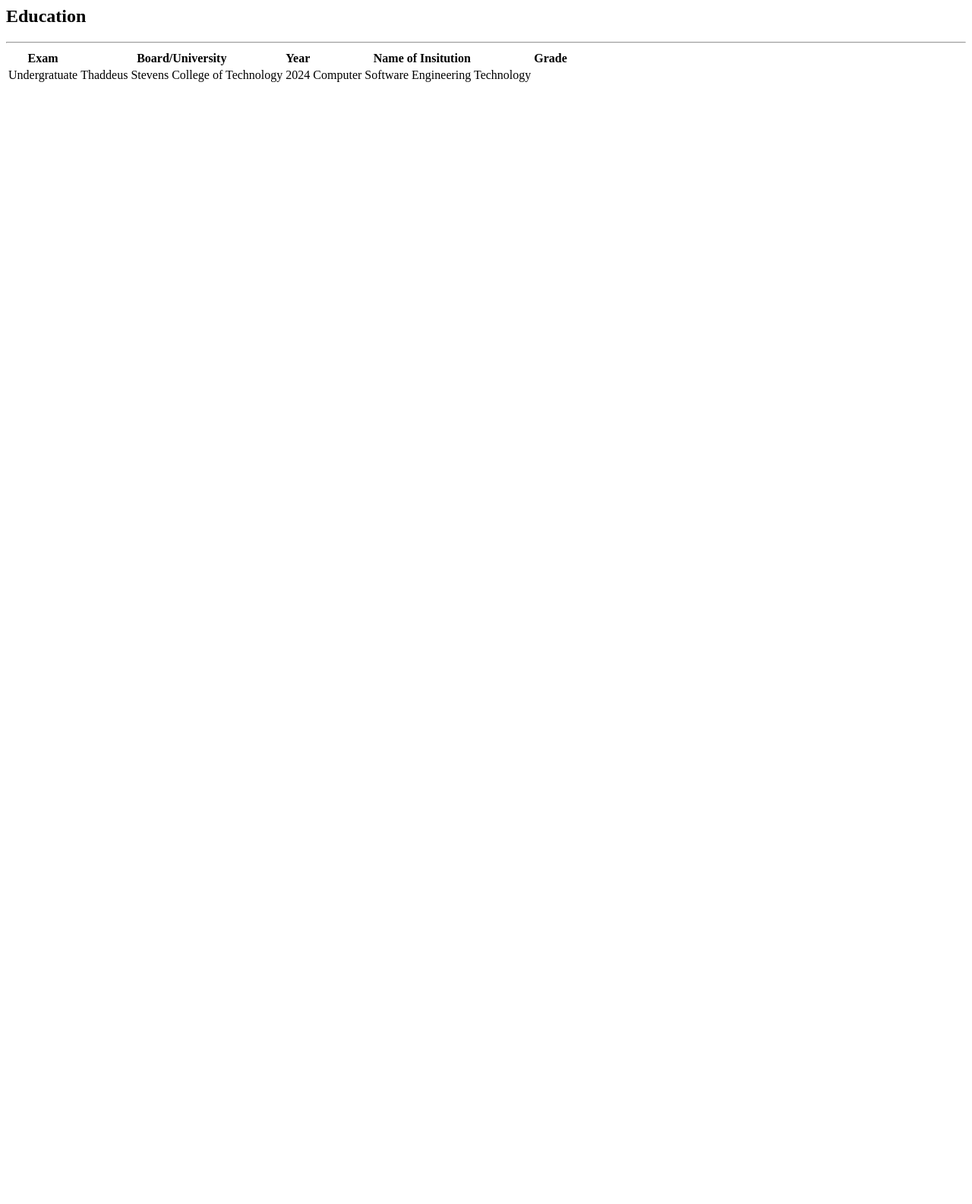
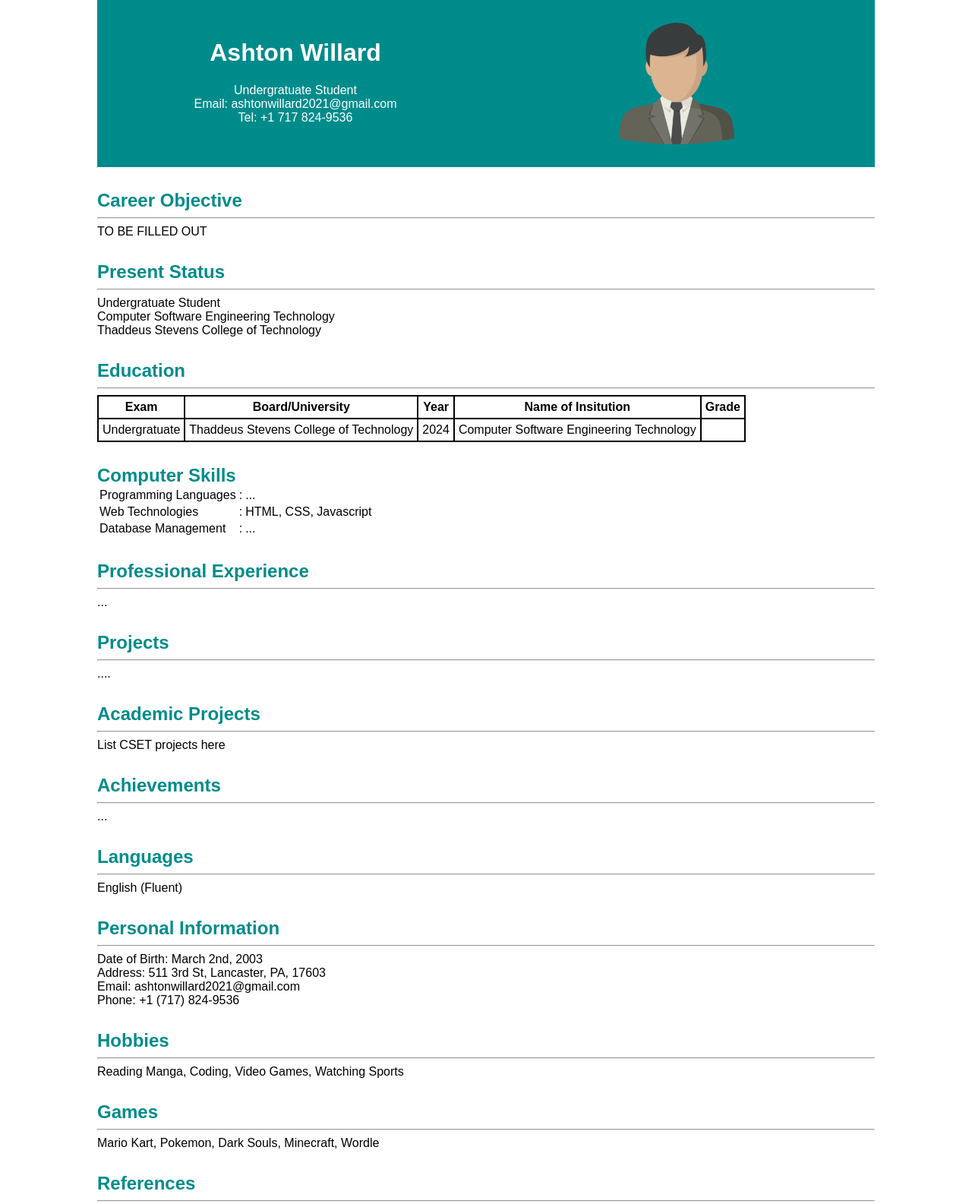
Before and after one commit to Ashton-Willard/Git, a plain HTML site: page index.html in a window 1280 px wide. Shown: the top 1585 px of the page at 76% size. Before the commit the page ends 800 px from the top, so only its background shows below. Drawn offline with Linux system fonts and the light colour scheme.

Commit message:
This is a message

```diff
--- a/index.html
+++ b/index.html
@@ -4,8 +4,37 @@
         <title>Ashton's CV</title>
     </head>
     <body>
+        <script>
+            console.log("Hello World")
+        </script>
 <div class="container">
-    <div class="header"></div>
+    <div class="header">
+        <div class="info">
+        <h1>Ashton Willard</h1>
+        <p>Undergratuate Student</p>
+        <p>Email: ashtonwillard2021@gmail.com</p>
+        <p>Tel: +1 717 824-9536</p>
+       </div>
+       <div class="img">
+        <img src="dummy.png" alt="dummy img" style="height: 100%;">
+       </div>
+    </div>
+    <div class="career-obj">
+        <h2 id="CO">Career Objective</h2>
+        <hr>
+        <p>TO BE FILLED OUT</p>
+    </div>
+    <div class="present">
+        <h2 id="PS">Present Status</h2>
+        <hr>
+        <p>
+            Undergratuate Student
+            <br>
+            Computer Software Engineering Technology
+            <br>
+            Thaddeus Stevens College of Technology
+        </p>
+    </div>
         <div class="education">
             <h2>Education</h2>
             <hr>
@@ -28,6 +57,82 @@
                 </tbody>
             </table>
         </div>
+<div class="computer-skills">
+    <h2>Computer Skills</h2>
+    <table>
+        <tbody>
+            <tr>
+                <td>Programming Languages</td>
+                <td>:</td>
+                <td>...</td>
+            </tr>
+            <tr>
+                <td>Web Technologies</td>
+                <td>:</td>
+                <td>HTML, CSS, Javascript</td>
+            </tr>
+            <tr>
+                <td>Database Management</td>
+                <td>:</td>
+                <td>...</td>
+            </tr>
+        </tbody>
+    </table>
+</div>
+<div class="pro-exp">
+    <h2>Professional Experience</h2>
+    <hr>
+    <p>...</p>
+</div>
+<div class="projects">
+    <h2>Projects</h2>
+    <hr>
+    <p>....</p>
+</div>
+<div class="academic-projects">
+    <h2>Academic Projects</h2>
+    <hr>
+    <p>List CSET projects here</p>
+</div>
+<div class="achievements">
+    <h2>Achievements</h2>
+    <hr>
+    <p>...</p>
+</div>
+<div class="lang">
+    <h2>Languages</h2>
+    <hr>
+    <p>English (Fluent)</p>
+</div>
+<div class="personal-info">
+    <h2>Personal Information</h2>
+    <hr>
+    <p>
+        Date of Birth: March 2nd, 2003
+        <br>
+        Address: 511 3rd St, Lancaster, PA, 17603
+        <br>
+        Email: ashtonwillard2021@gmail.com
+        <br>
+        Phone: +1 (717) 824-9536
+    </p>
+</div>
+<div id="hob" class="hobbies">
+    <h2>Hobbies</h2>
+    <hr>
+    <p>Reading Manga, Coding, Video Games, Watching Sports</p>
+</div>
+<div class="games">
+    <h2>Games</h2>
+    <hr>
+    <p>Mario Kart, Pokemon, Dark Souls, Minecraft, Wordle</p>
+</div>
+<div id="ref" class="references">
+    <h2>References</h2>
+    <hr>
+    <p>Available upon request</p>
+</div>
     </div>
+    <script src="scripts.js"></script>
     </body>
 </html>
--- /dev/null
+++ b/scripts.js
@@ -0,0 +1,6 @@
+// let headers = document.body.getElementsByTagName("h2");
+// for (let header of headers){
+// console.log(header.textContent);
+// }
+
+//To find a specific single node, you can give it an id attribute and use document.getElementById instead//
--- a/styles.css
+++ b/styles.css
@@ -0,0 +1,52 @@
+body{
+    font-family: Arial, sans-serif;
+    margin: 0;
+    padding: 0;
+}
+
+.container{
+    width: 80%;
+    margin: 0 auto;
+}
+
+.header{
+    background-color: darkcyan;
+    color: white;
+    text-align: center;
+    padding: 10px 10px 10px 10px;
+    display:flex;
+    height: 200px;
+}
+
+.info{
+    width: 50%;
+    padding: 20px;
+    height: 100%;
+}
+
+.img{
+    width: 50%;
+    padding: 20px;
+    height: 80%;
+}
+
+div{
+    margin-bottom: 30px;
+}
+
+h2{
+    color: darkcyan;
+    padding: 0;
+    margin: 0;
+}
+
+p{
+    margin: 0;
+}
+
+table.tableA, table.tableA th, table.tableA tr, table.tableA td{
+    padding: 5px;
+    border-style: solid;
+    border-width: 2px;
+    border-collapse: collapse;
+}
```
Also changed, not shown: dummy.png (added).
